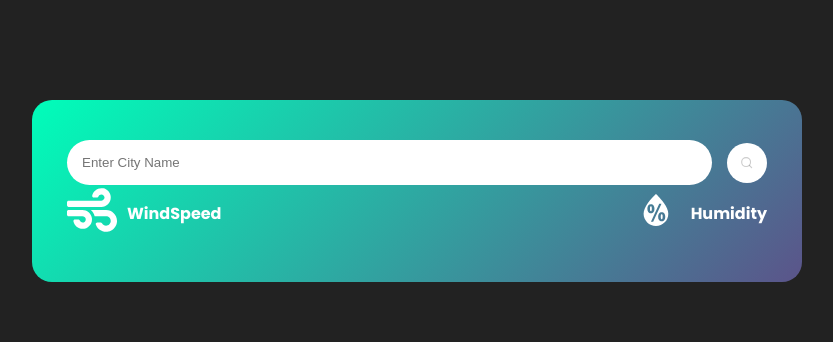
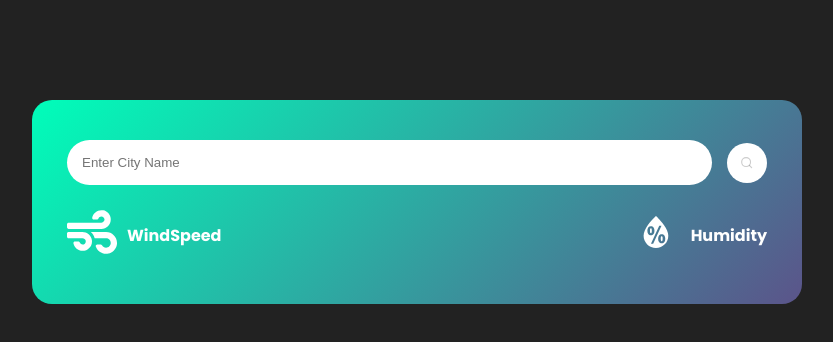
Before and after one commit to amir-shahidi-78/weather-app, a React (Vite) app: page / in a window 1280 px wide. Shown: the top 342 px of the page, without its empty margins (223-1056 px from the left). Built offline with nearby package versions, Linux system fonts and the light colour scheme.

Commit message:
Feat: Add the Flex container as a reusable component

```diff
--- a/src/App.tsx
+++ b/src/App.tsx
@@ -6,6 +6,7 @@ import { FaWind } from "react-icons/fa";
 import { WiHumidity } from "react-icons/wi";
 import WeatherInfo from "./components/WeatherInfo";
 import useWeather from "./hooks/useWeather";
+import Flex from "./components/Flex";
 
 function App() {
   const { weatherData, error, setSelectedCity } = useWeather();
@@ -24,7 +25,7 @@ function App() {
               temperature={weatherData?.main.temp}
               city={weatherData?.name}
             />
-            <div style={{ display: "flex", justifyContent: "space-between" }}>
+            <Flex justifyContent="space-between" marginTop={"22px"}>
               <WeatherDetail
                 value={weatherData?.wind.speed}
                 icon={<FaWind size={50} />}
@@ -35,7 +36,7 @@ function App() {
                 icon={<WiHumidity size={50} />}
                 label="Humidity"
               />
-            </div>
+            </Flex>
           </div>
         )}
       </div>
--- /dev/null
+++ b/src/components/Flex/Flex.tsx
@@ -0,0 +1,16 @@
+import { ReactNode, CSSProperties } from "react";
+
+interface Props extends CSSProperties {
+  children: ReactNode;
+}
+
+const Flex = ({ children, ...rest }: Props) => {
+  const flexContainerStyle: CSSProperties = {
+    display: "flex",
+    ...rest,
+  };
+
+  return <div style={flexContainerStyle}>{children}</div>;
+};
+
+export default Flex;
--- /dev/null
+++ b/src/components/Flex/index.ts
@@ -0,0 +1,2 @@
+import Flex from "./Flex";
+export default Flex;
```
